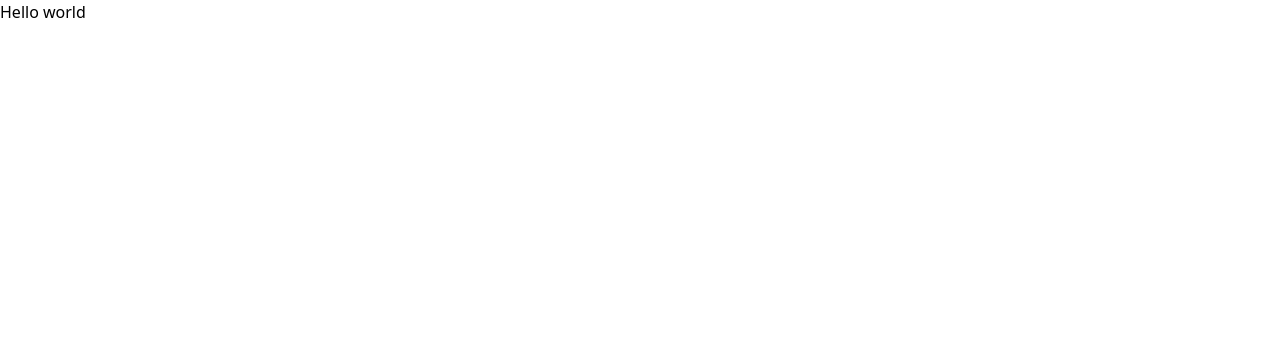
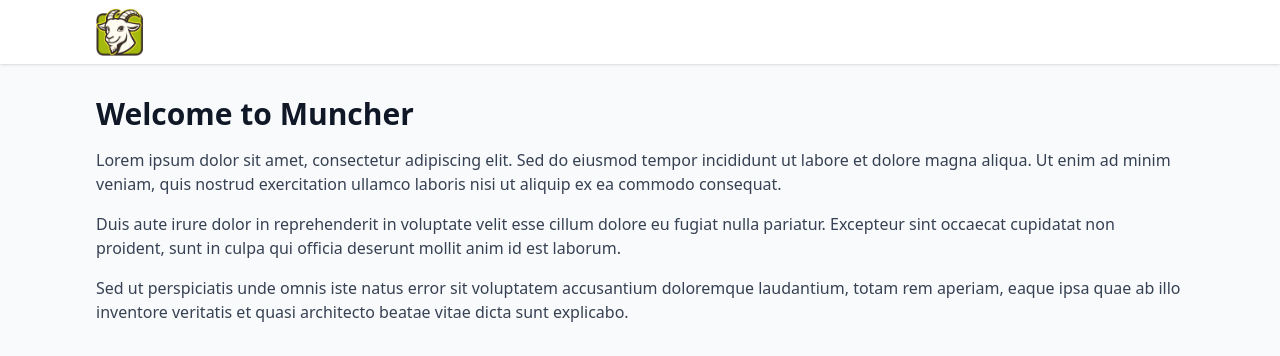
Before and after one commit to asungomez/muncher, a React (Vite) app in the folder front-end/: page / in a window 1280 px wide. Shown: the top 356 px of the page. Built offline with nearby package versions, Linux system fonts and the light colour scheme.

Commit message:
add margins to navbar

```diff
--- a/front-end/src/App.tsx
+++ b/front-end/src/App.tsx
@@ -1,5 +1,34 @@
+import Navbar from "./components/Navbar/Navbar";
+
 function App() {
-  return <div>Hello world</div>;
+  return (
+    <div className="min-h-screen bg-gray-50">
+      <Navbar />
+      <main className="max-w-6xl mx-auto px-4 sm:px-6 lg:px-8 py-8">
+        <h1 className="text-3xl font-bold text-gray-900 mb-4">
+          Welcome to Muncher
+        </h1>
+        <p className="text-gray-700 mb-4">
+          Lorem ipsum dolor sit amet, consectetur adipiscing elit. Sed do
+          eiusmod tempor incididunt ut labore et dolore magna aliqua. Ut enim ad
+          minim veniam, quis nostrud exercitation ullamco laboris nisi ut
+          aliquip ex ea commodo consequat.
+        </p>
+        <p className="text-gray-700 mb-4">
+          Duis aute irure dolor in reprehenderit in voluptate velit esse cillum
+          dolore eu fugiat nulla pariatur. Excepteur sint occaecat cupidatat non
+          proident, sunt in culpa qui officia deserunt mollit anim id est
+          laborum.
+        </p>
+        <p className="text-gray-700">
+          Sed ut perspiciatis unde omnis iste natus error sit voluptatem
+          accusantium doloremque laudantium, totam rem aperiam, eaque ipsa quae
+          ab illo inventore veritatis et quasi architecto beatae vitae dicta
+          sunt explicabo.
+        </p>
+      </main>
+    </div>
+  );
 }
 
 export default App;
--- /dev/null
+++ b/front-end/src/components/Navbar/Navbar.tsx
@@ -0,0 +1,13 @@
+function Navbar() {
+  return (
+    <nav className="bg-white w-full shadow-sm">
+      <div className="max-w-6xl mx-auto px-4 sm:px-6 lg:px-8 py-2">
+        <div className="flex items-center">
+          <img src="/muncher_logo.png" alt="Muncher logo" className="h-12" />
+        </div>
+      </div>
+    </nav>
+  );
+}
+
+export default Navbar;
```
Also changed, not shown: front-end/public/muncher_logo.png (added).
